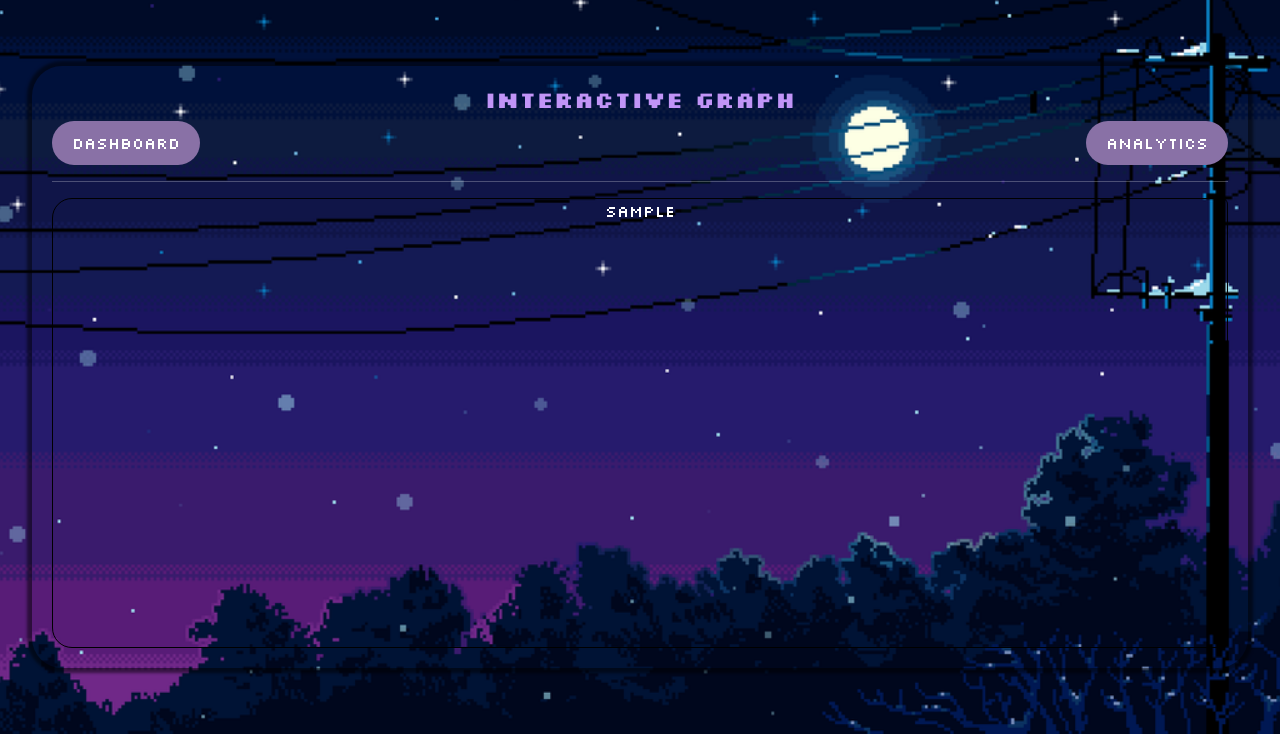
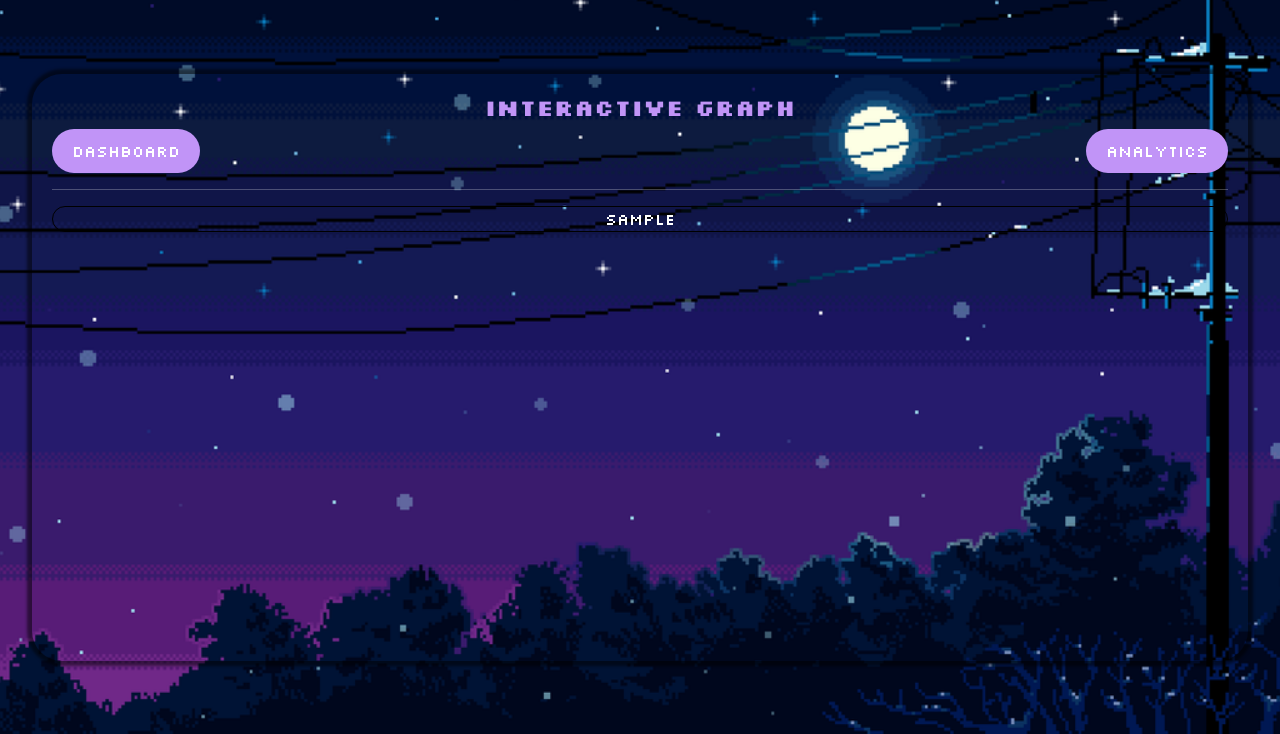
Before and after one commit to FelipeUemura11/Video-Game-Sales, a Flask app: template templates/interactive_plot.html in a window 1280 px wide. Shown: the part 66-800 px from the top of the page. Run offline with Flask 3, Linux system fonts and the light colour scheme; the template is opened without the code that fills it: most values are stand-ins (such as "Sample title", 1, 10 or a date in 2020); some libraries are stand-ins or nearby versions.

Commit message:
Padrao Design

```diff
--- a/templates/interactive_plot.html
+++ b/templates/interactive_plot.html
@@ -9,8 +9,7 @@
     }
     #plots_box {
         width: 100%;
-        height: 450px;
-        max-height: 450px;
+        max-height: 550px;
         overflow-y: auto;
         overflow-x: hidden;
     }
@@ -20,7 +19,7 @@
         justify-content: space-between;
 
         border: black 1px solid;
-        border-radius: 20px 6px 6px 20px;
+        border-radius: 20px;
     }
     #plot {
         flex: 1 1 calc(50% - 20px);
@@ -45,28 +44,18 @@
 </style>
 <div class="ctn_base">
 
-    <div class="ctn_secondary text-center center_div">
+    <div class="ctn_secondary text-center center_div" style="height: 80%">
 
-        <div style="width: 100%">
+        <div style="width: 100%; height: 100%">
 
             <h1 style="font-size: 23px;">interactive graph</h1>
             <div style="width: 100%; display: flex; justify-content: space-between">
                 <a href="{{ url_for('dashboard') }}">
-                    <button class="btn btn-primary"
-                        style="color: white; border-radius: 2rem; border: none; background-color: #8971a6; padding: 10px 20px; text-decoration: none; transition: background-color 0.3s ease, color 0.3s ease;"
-                        onmouseover="this.style.backgroundColor='#5d4c70'; this.style.color='white';"
-                        onmouseout="this.style.backgroundColor='#8971a6'; this.style.color='white';">
-                    DASHBOARD
-                    </button>
+                    <button class="button">DASHBOARD</button>
                 </a>
 
                 <a href="{{ url_for('analytics') }}">
-                    <button class="btn btn-primary"
-                        style="color: white; border-radius: 2rem; border: none; background-color: #8971a6; padding: 10px 20px; text-decoration: none; transition: background-color 0.3s ease, color 0.3s ease;"
-                        onmouseover="this.style.backgroundColor='#5d4c70'; this.style.color='white';"
-                        onmouseout="this.style.backgroundColor='#8971a6'; this.style.color='white';">
-                        ANALYTICS
-                    </button>
+                    <button class="button">ANALYTICS</button>
                 </a>
             </div>
             <hr>
@@ -80,7 +69,7 @@
             <div id="main-content" style="display: none;">
                 <!-- Seu conteúdo existente -->
                 <div id="plots_box">
-                    <div id="plot" style="display: flex; justify-content: center">
+                    <div id="plot" style="display: flex; justify-content: center; height: 100%">
                         {{ interactive_plot|safe }}
                     </div>
                 </div>
```
Also changed, not shown: templates/dashboard.html (+3 -18 lines), uploads/vgsales.csv (added).
